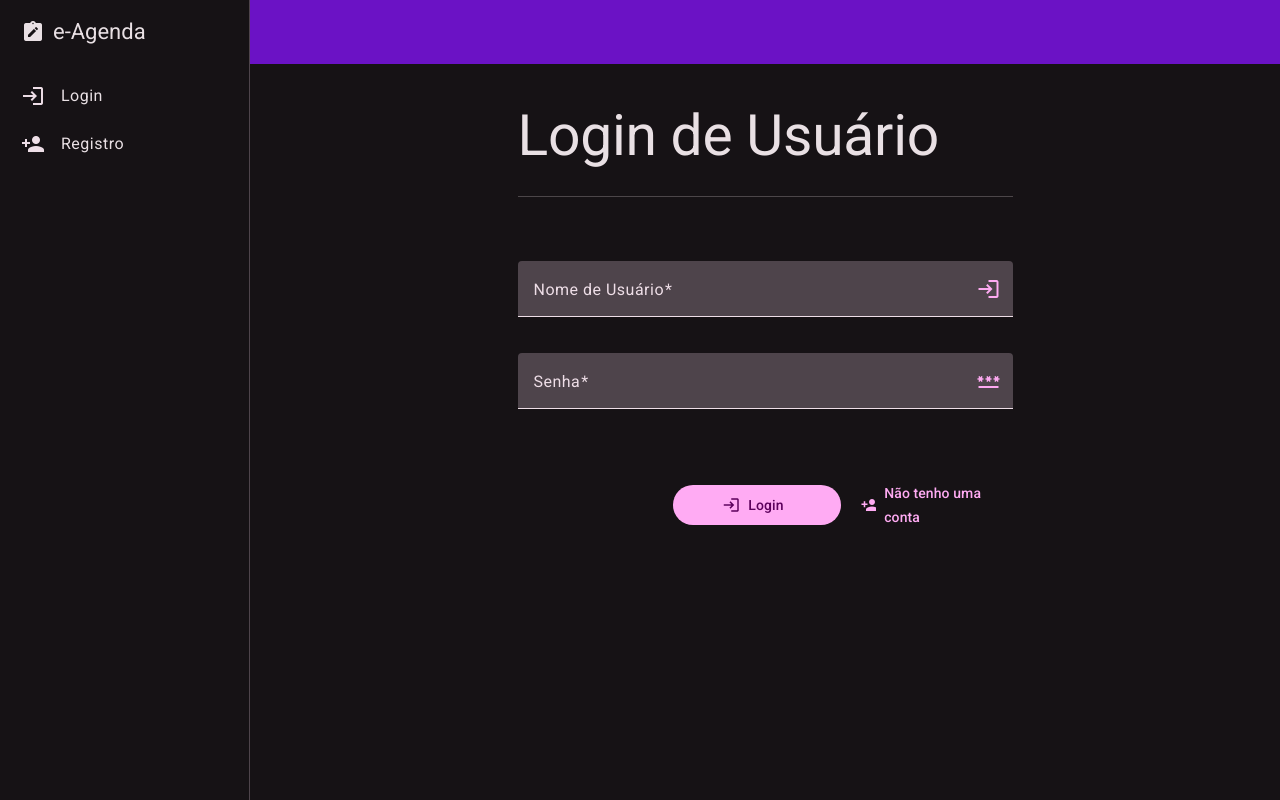
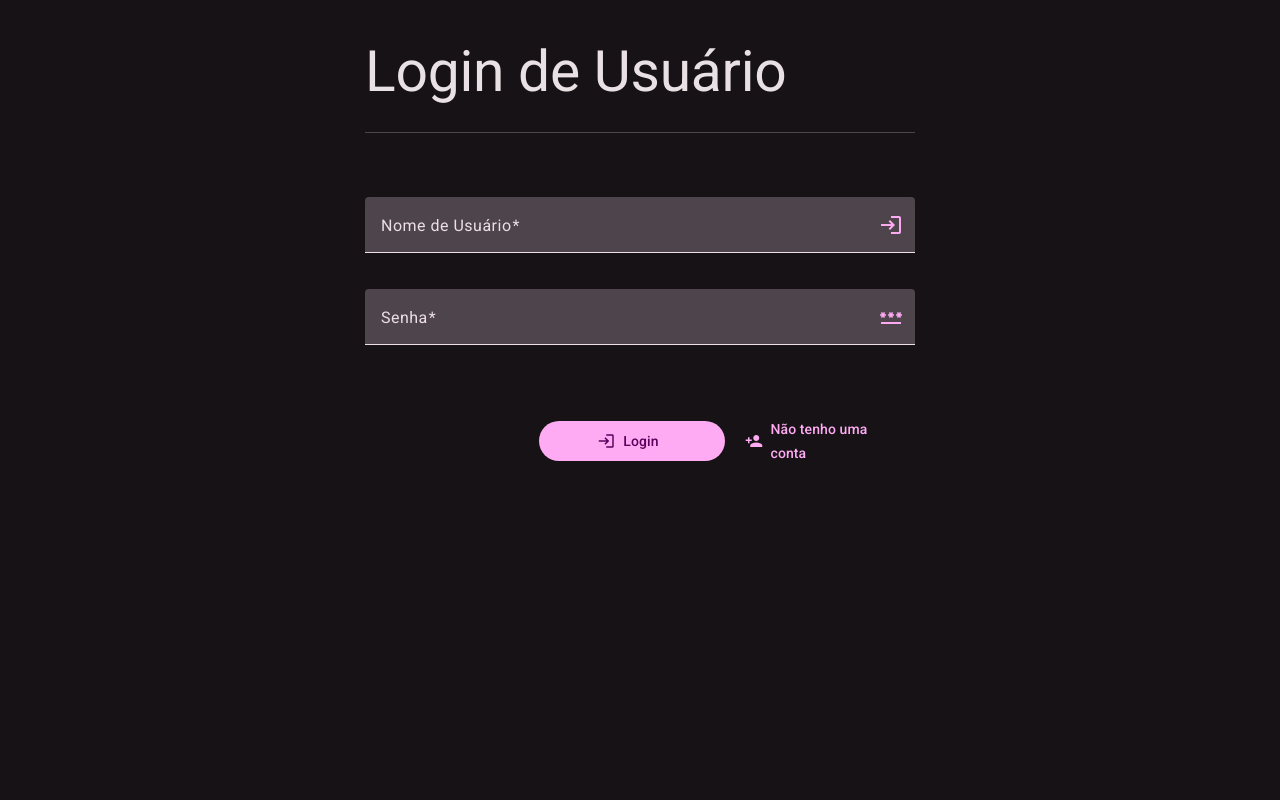
Before and after one commit to academia-do-programador/e-agenda-fullstack-2024, an Angular app in the folder client/: page /login in a window 1280 px wide. Built offline with nearby package versions, Linux system fonts and the light colour scheme.

Commit message:
Atualização da estilização da shell

```diff
--- a/client/src/app/core/shell/shell.component.html
+++ b/client/src/app/core/shell/shell.component.html
@@ -5,7 +5,7 @@
     fixedInViewport
     [attr.role]="(isHandset$ | async) ? 'dialog' : 'navigation'"
     [mode]="(isHandset$ | async) ? 'over' : 'side'"
-    [opened]="(isHandset$ | async) === false"
+    [opened]="usuarioAutenticado != undefined && (isHandset$ | async) === false"
   >
     <mat-toolbar>
       <span class="d-flex align-items-center gap-2">
@@ -13,14 +13,26 @@
         e-Agenda
       </span>
     </mat-toolbar>
+
+    <mat-nav-list class="auth-nav-list" *ngIf="usuarioAutenticado">
+      <a
+        [matMenuTriggerFor]="menu"
+        mat-list-item
+        class="auth-trigger-menu-opcoes"
+      >
+        <mat-icon matListItemIcon>verified_user</mat-icon>
+        {{ usuarioAutenticado.nome }}
+      </a>
+
+      <mat-menu #menu class="auth-menu-opcoes">
+        <button mat-menu-item class="auth-menu-item" (click)="logoutAcionado()">
+          <mat-icon matListItemIcon>logout</mat-icon>
+          Logout
+        </button>
+      </mat-menu>
+    </mat-nav-list>
+
     <mat-nav-list>
-      <ng-container *ngIf="!usuarioAutenticado">
-        <a *ngFor="let link of links" mat-list-item [routerLink]="link.rota">
-          <mat-icon matListItemIcon>{{ link.icone }}</mat-icon>
-          {{ link.titulo }}
-        </a>
-      </ng-container>
-
       <ng-container *ngIf="usuarioAutenticado">
         <a
           *ngFor="let link of authLinks"
@@ -35,7 +47,7 @@
   </mat-sidenav>
 
   <mat-sidenav-content>
-    <mat-toolbar color="primary">
+    <mat-toolbar color="primary" *ngIf="usuarioAutenticado != undefined">
       <button
         *ngIf="isHandset$ | async"
         mat-icon-button
@@ -47,18 +59,6 @@
       </button>
 
       <span
-        *ngIf="usuarioAutenticado"
-        class="d-flex align-items-center gap-3 ms-auto"
-      >
-        <span>Seja bem-vindo(a), {{ usuarioAutenticado.nome }}!</span>
-
-        <button (click)="logoutAcionado()" mat-stroked-button>
-          <mat-icon>logout</mat-icon>
-          Logout
-        </button>
-      </span>
-
-      <span
         *ngIf="isHandset$ | async"
         class="d-flex align-items-center gap-2 ms-auto"
       >
@@ -66,6 +66,7 @@
         e-Agenda
       </span>
     </mat-toolbar>
+
     <ng-content></ng-content>
   </mat-sidenav-content>
 </mat-sidenav-container>
--- a/client/src/app/core/shell/shell.component.scss
+++ b/client/src/app/core/shell/shell.component.scss
@@ -23,3 +23,11 @@
 
   border-left: 3px solid transparent;
 }
+
+.auth-trigger-menu-opcoes {
+  background-color: #6b12c5;
+}
+
+.auth-menu-item {
+  min-width: 250px;
+}
--- a/client/src/app/core/shell/shell.component.ts
+++ b/client/src/app/core/shell/shell.component.ts
@@ -11,6 +11,7 @@ import { map, shareReplay } from 'rxjs/operators';
 import { RouterLink, RouterOutlet } from '@angular/router';
 import { LinkNavegacao } from './models/link-navegacao.model';
 import { UsuarioTokenViewModel } from '../auth/models/auth.models';
+import { MatMenuModule } from '@angular/material/menu';
 
 @Component({
   selector: 'app-shell',
@@ -25,6 +26,7 @@ import { UsuarioTokenViewModel } from '../auth/models/auth.models';
     MatButtonModule,
     MatSidenavModule,
     MatListModule,
+    MatMenuModule,
     MatIconModule,
   ],
   templateUrl: './shell.component.html',
```
